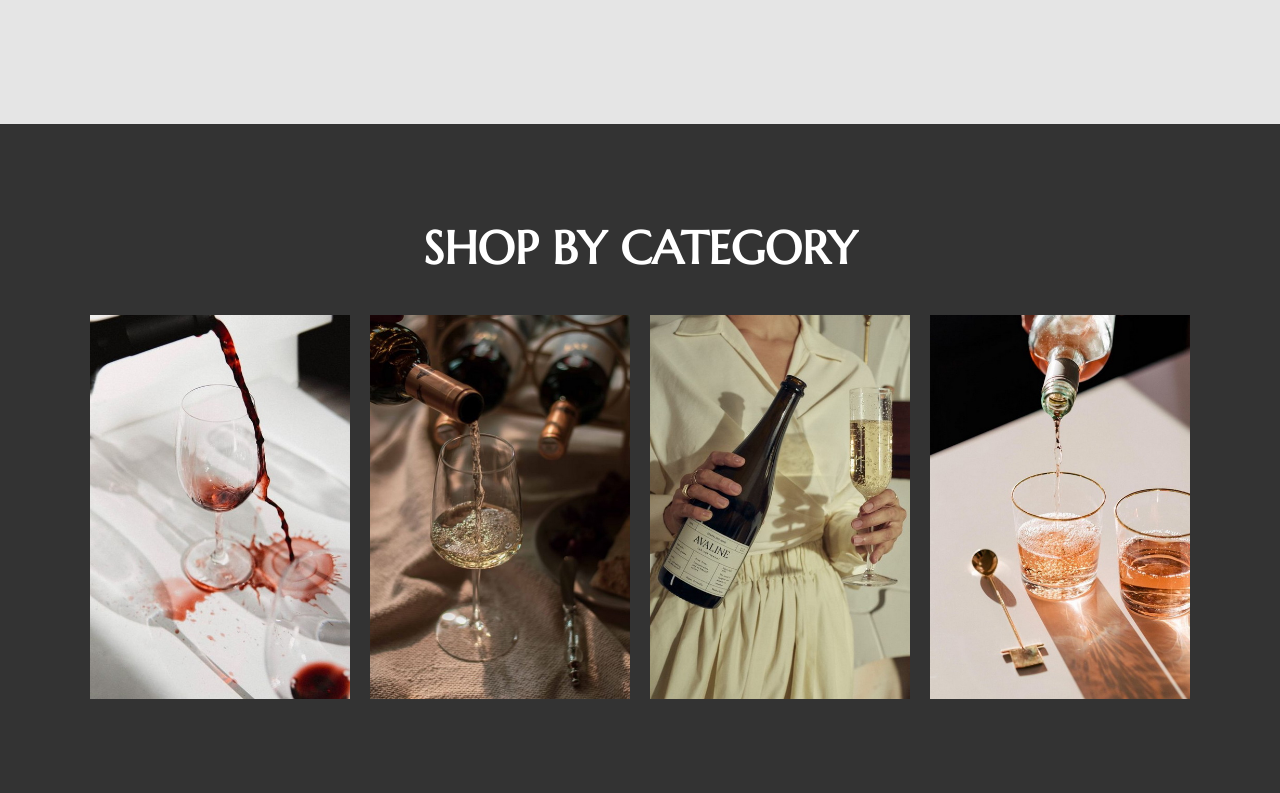
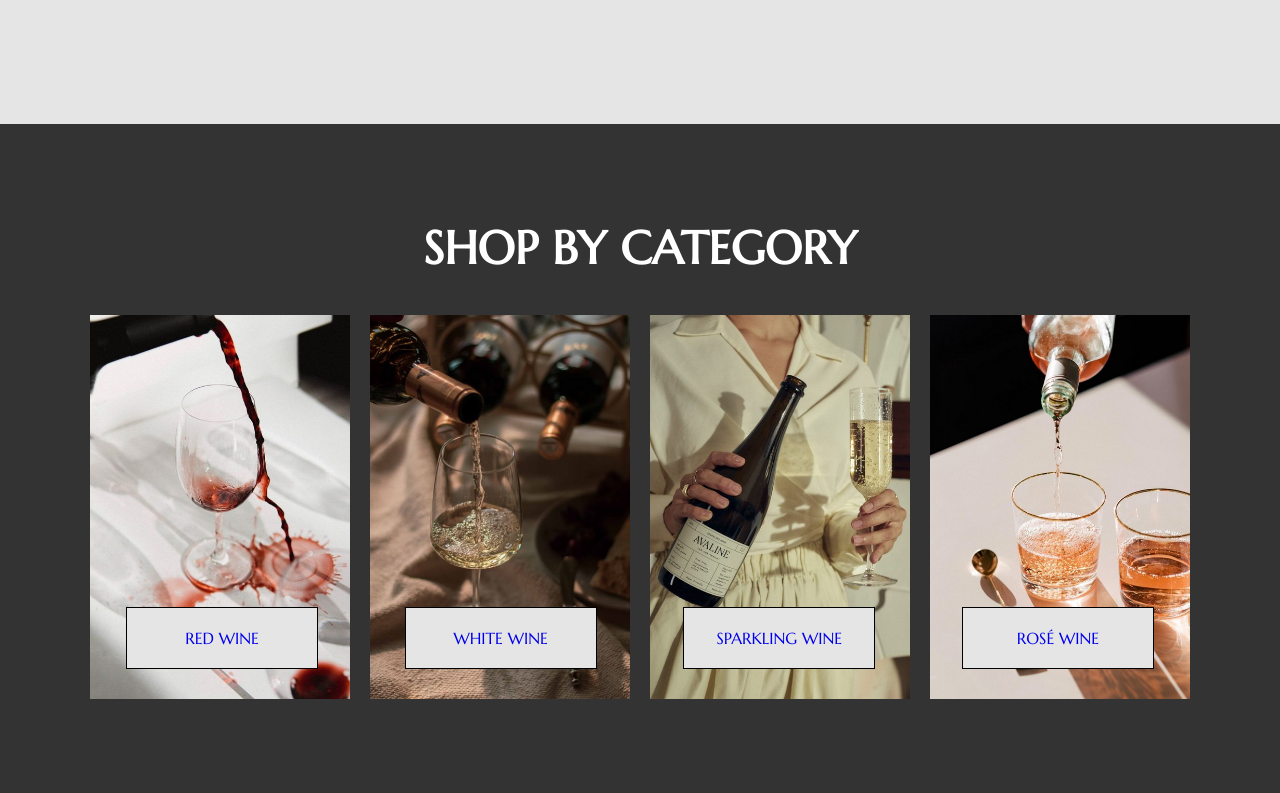
Before and after one commit to mitjasha/online-shop, a React (Create React App) app: page / in a window 1280 px wide. Shown: the part 1640-2433 px from the top of the page. Built offline with nearby package versions, Linux system fonts and the light colour scheme.

Commit message:
feat: add buttons in categories section

```diff
--- a/src/pages/MainPage/MainPage.scss
+++ b/src/pages/MainPage/MainPage.scss
@@ -114,6 +114,7 @@
     height: 100%;
     justify-content: center;
     align-items: center;
+    position: relative;
   }
 
   &__title {
@@ -135,4 +136,19 @@
     width: 100%;
     justify-content: space-between;
   }
+
+  &__buttons {
+    display: flex;
+    justify-content: center;
+    align-items: center;
+    width: 1028px;
+    justify-content: space-between;
+    position: absolute;
+    top: 72%;
+  }
+
+  &__button {
+    width: 190px;
+    height: 60px;
+  }
 }
--- a/src/pages/MainPage/MainPage.tsx
+++ b/src/pages/MainPage/MainPage.tsx
@@ -75,6 +75,44 @@ const MainPage: React.FC = () => {
                 className="categories__image"
               />
             </div>
+            <div className="categories__buttons">
+              <Button
+                className="categories__button"
+                style={{
+                  backgroundColor: "#e5e5e5",
+                  border: "1px solid black",
+                }}
+              >
+                RED WINE
+              </Button>
+              <Button
+                className="categories__button"
+                style={{
+                  backgroundColor: "#e5e5e5",
+                  border: "1px solid black",
+                }}
+              >
+                WHITE WINE
+              </Button>
+              <Button
+                className="categories__button"
+                style={{
+                  backgroundColor: "#e5e5e5",
+                  border: "1px solid black",
+                }}
+              >
+                SPARKLING WINE
+              </Button>
+              <Button
+                className="categories__button"
+                style={{
+                  backgroundColor: "#e5e5e5",
+                  border: "1px solid black",
+                }}
+              >
+                ROSÉ WINE
+              </Button>
+            </div>
           </div>
         </div>
       </section>
```
